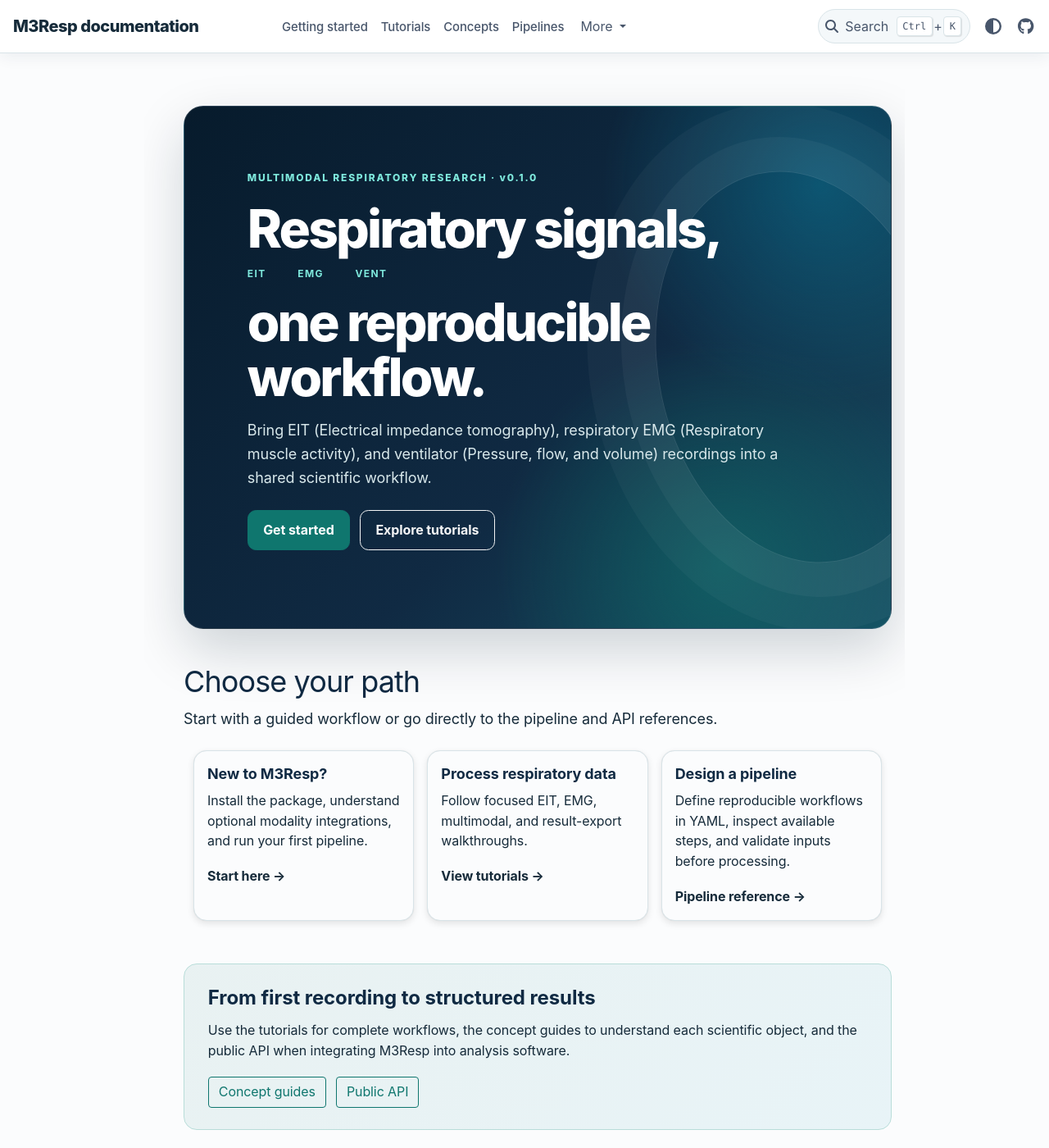
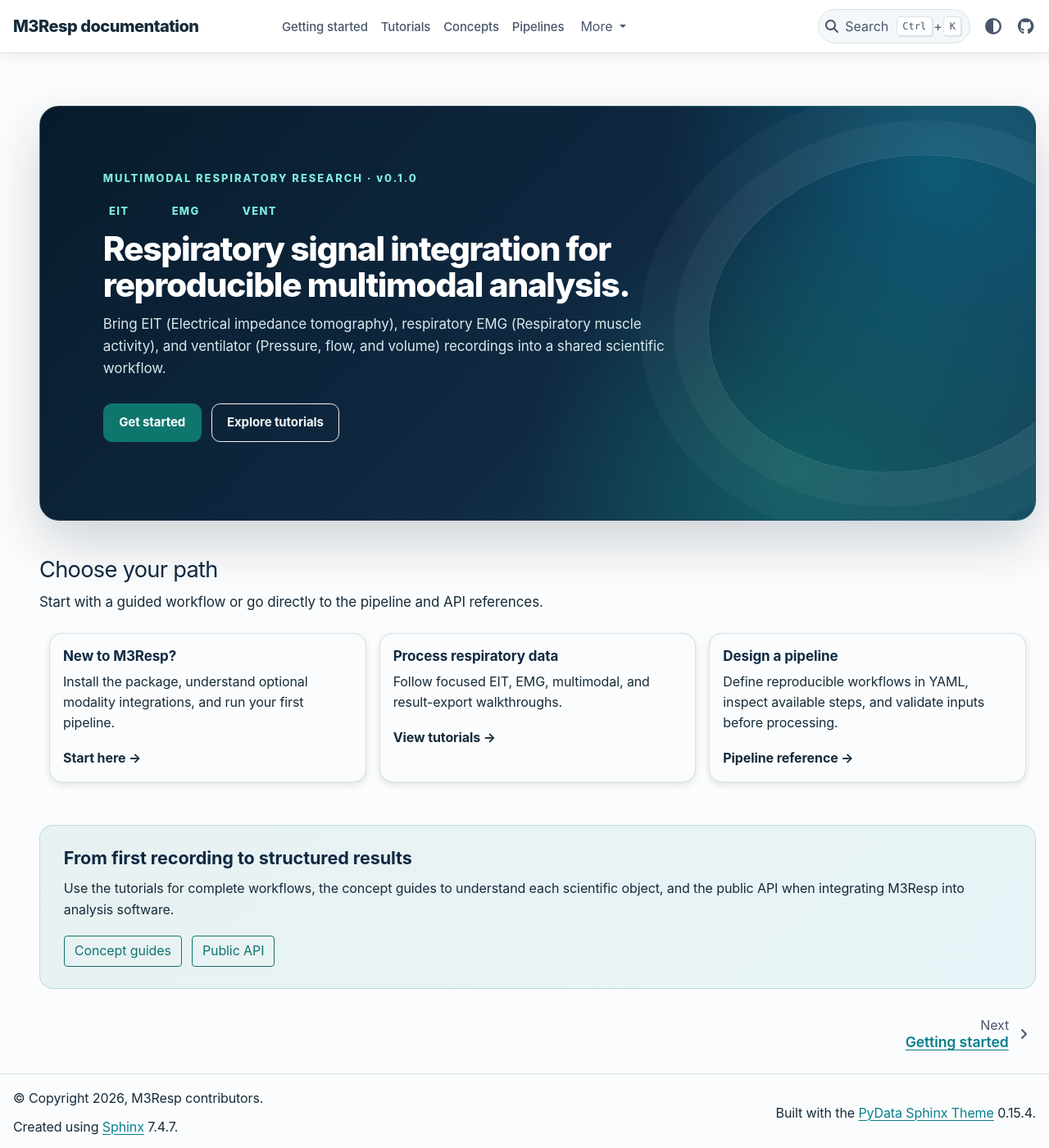
Before and after one commit to M3RESP/m3resp, a Sphinx documentation site: the page built from docs/index.md, in a window 1280 px wide and 1400 px high. Shown: the whole window at 82% size. Built offline with Sphinx 7.4.7 and the PyData theme 0.15.4, drawn with Linux system fonts in a browser that asks for light colours.

Commit message:
style: enhance documentation layout

```diff
--- a/docs/_static/custom.css
+++ b/docs/_static/custom.css
@@ -8,10 +8,10 @@
   --m3-border: #d9e4e8;
   --m3-text-sm: 0.875rem;
   --m3-text-base: 1rem;
-  --m3-text-lead: 1.125rem;
-  --m3-text-card-title: 1.125rem;
-  --m3-text-section: clamp(1.85rem, 3vw, 2.25rem);
-  --m3-text-display: clamp(2.5rem, 5vw, 4rem);
+  --m3-text-lead: 1.0625rem;
+  --m3-text-card-title: 1.0625rem;
+  --m3-text-section: clamp(1.7rem, 2vw, 1.95rem);
+  --m3-text-display: clamp(2.35rem, 3.2vw, 3.25rem);
 }
 
 html[data-theme="light"] {
@@ -60,6 +60,10 @@
 
 .bd-main .bd-content .bd-article-container {
   max-width: 58rem;
+}
+
+.bd-main .bd-content .bd-article-container:has(#m3resp-documentation) {
+  max-width: 80rem;
 }
 
 .bd-article > section#m3resp-documentation > h1:first-child {
@@ -122,14 +126,24 @@
   color: #fff !important;
   font-size: var(--m3-text-display);
   font-weight: 780;
-  line-height: 1.05;
-  letter-spacing: -0.045em !important;
+  line-height: 1.08;
+  letter-spacing: -0.035em !important;
   overflow-wrap: anywhere;
   white-space: normal;
 }
 
 .m3-hero .rubric {
   margin-bottom: 0.8rem;
+}
+
+.m3-title-lockup {
+  display: inline-flex;
+  flex-direction: column;
+  max-width: 100%;
+}
+
+.m3-title-lockup .rubric {
+  width: 100%;
 }
 
 .m3-title-continuation {
@@ -142,31 +156,36 @@
 
 .m3-hero > p {
   max-width: 43rem;
-  margin-bottom: 1.5rem;
+  margin: 0;
   color: #d8e8eb;
   font-size: var(--m3-text-lead);
   line-height: 1.6;
 }
 
 .m3-eyebrow {
+  margin-bottom: 0.9rem;
   color: #7ee8dc;
-  font-size: 0.75rem;
+  font-size: 0.8125rem;
   font-weight: 760;
   letter-spacing: 0.15em;
+}
+
+.m3-eyebrow p {
+  margin: 0;
 }
 
 .m3-actions {
   display: flex;
   flex-wrap: wrap;
   gap: 0.75rem;
-  margin-top: 1.5rem;
+  margin-top: 1.75rem;
 }
 
 .m3-actions .sd-btn {
   margin: 0;
   padding: 0.72rem 1.15rem;
   border-radius: 0.65rem;
-  font-size: var(--m3-text-base);
+  font-size: 0.9375rem;
   font-weight: 680;
 }
 
@@ -188,11 +207,12 @@
 }
 
 .m3-modalities {
-  display: flex;
-  align-items: flex-start;
-  justify-content: flex-start;
-  gap: clamp(1.5rem, 3vw, 2.5rem);
-  margin: 0 0 0.8rem;
+  display: grid;
+  grid-template-columns: repeat(3, auto);
+  justify-content: space-between;
+  width: min(5em, 100%);
+  margin: 0 0 0 0.175em;
+  font-size: var(--m3-text-display);
 }
 
 .m3-modality {
@@ -210,8 +230,9 @@
   display: block;
   margin-bottom: 0.25rem;
   color: #7ee8dc;
-  font-size: 0.75rem;
-  letter-spacing: 0.12em;
+  font-size: 1.6 rem;
+  font-weight: 760;
+  letter-spacing: 0.1em;
 }
 
 .m3-card-grid {
@@ -300,7 +321,7 @@
   padding-bottom: 0;
   border-bottom: 0;
   color: var(--pst-color-heading);
-  font-size: 1.5rem;
+  font-size: 1.35rem;
   font-weight: 720;
   line-height: 1.25;
 }
@@ -353,9 +374,9 @@
 
 @media (width <= 768px) {
   :root {
-    --m3-text-lead: 1.0625rem;
-    --m3-text-section: 1.85rem;
-    --m3-text-display: clamp(2.25rem, 9vw, 2.75rem);
+    --m3-text-lead: 1rem;
+    --m3-text-section: 1.7rem;
+    --m3-text-display: clamp(2.15rem, 7.5vw, 2.5rem);
   }
 
   .m3-hero .rubric,
@@ -374,15 +395,10 @@
   }
 
   .m3-modalities {
-    flex-direction: column;
-    gap: 0.65rem;
-    margin: 1.25rem 0 1.5rem;
+    gap: 0.75rem;
   }
 
   .m3-modality {
-    display: grid;
-    grid-template-columns: 3.75rem 1fr;
-    align-items: baseline;
-    gap: 0.5rem;
+    display: block;
   }
 }
--- a/docs/index.md
+++ b/docs/index.md
@@ -5,13 +5,12 @@
 
 # M3Resp documentation
 
-:::::{div} m3-hero
+::::::{div} m3-hero
 :::{div} m3-eyebrow
 MULTIMODAL RESPIRATORY RESEARCH · v{{ m3resp_version }}
 :::
 
-## Respiratory signals,
-
+:::::{div} m3-title-lockup
 ::::{div} m3-modalities
 :::{div} m3-modality
 **EIT**
@@ -26,9 +25,8 @@
 :::
 ::::
 
-:::{div} m3-title-continuation
-one reproducible workflow.
-:::
+## Respiratory signal integration for reproducible multimodal analysis.
+:::::
 
 Bring EIT (Electrical impedance tomography), respiratory EMG (Respiratory muscle activity), and ventilator (Pressure, flow, and volume) recordings into a shared scientific workflow.
 
@@ -50,7 +48,7 @@
 Explore tutorials
 :::
 ::::
-:::::
+::::::
 
 ## Choose your path
 
```
Also changed, not shown: docs/pipelines.md (+1 -1 lines).
